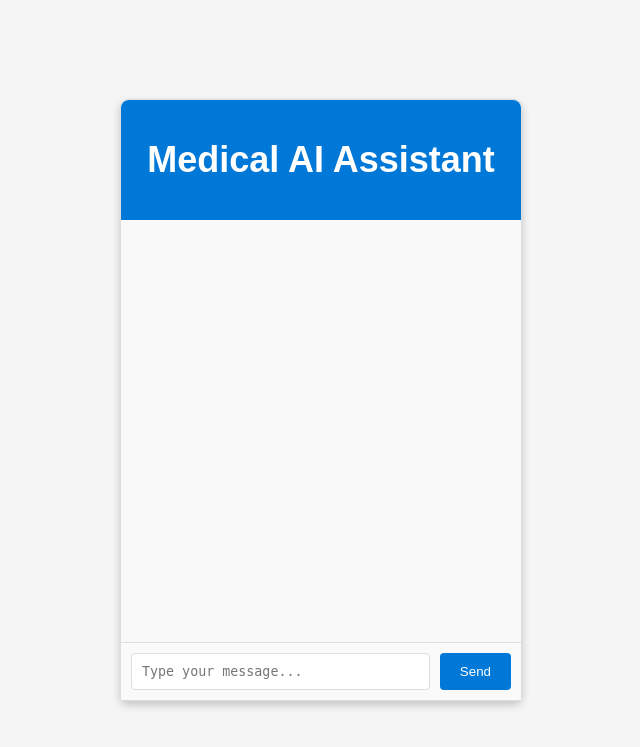
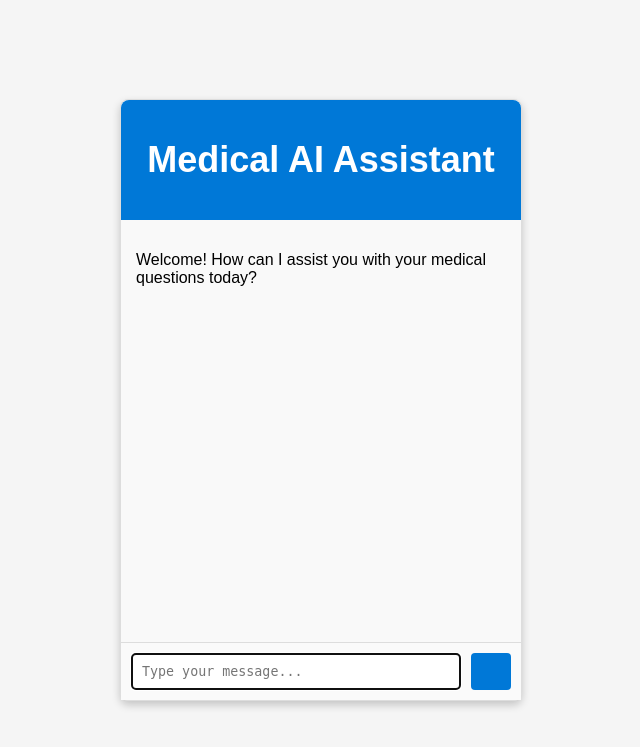
Before and after one commit to Vineeth-Varanasi/Medical-AI-Assistant, a Flask app: page / in a window 1280 px wide. Shown: the top 747 px of the page, without its empty margins (319-959 px from the left). Run offline with Flask 3, Linux system fonts and the light colour scheme.

Commit message:
Update chat.html

```diff
--- a/templates/chat.html
+++ b/templates/chat.html
@@ -3,20 +3,37 @@
 <head>
     <meta charset="UTF-8">
     <meta name="viewport" content="width=device-width, initial-scale=1.0">
-  <title>ChatGPT-like Interface</title>
-  <link rel="stylesheet" href="styles.css">
+    <title>Medical AI Assistant</title>
+    <link rel="stylesheet" href="{{ url_for('static', filename='styles.css') }}">
 </head>
 <body>
     <div class="chat-container">
         <header class="chat-header">
             <h1>Medical AI Assistant</h1>
+            <div class="header-accent"></div>
         </header>
+
         <div class="chat-display" id="chat-display">
             <!-- Messages will be dynamically added here -->
+            <div class="welcome-message">
+                <p>Welcome! How can I assist you with your medical questions today?</p>
             </div>
+        </div>
+
+        <div class="typing-indicator hidden" id="typing-indicator">
+            <span></span>
+            <span></span>
+            <span></span>
+        </div>
+
         <div class="chat-input">
-      <textarea id="user-input" rows="1" placeholder="Type your message..."></textarea>
-      <button id="send-btn">Send</button>
+            <textarea id="user-input" rows="1" placeholder="Type your message..." autofocus></textarea>
+            <button id="send-btn">
+                <svg viewBox="0 0 24 24" fill="none" stroke="currentColor" stroke-width="2" stroke-linecap="round" stroke-linejoin="round">
+                    <line x1="22" y1="2" x2="11" y2="13"></line>
+                    <polygon points="22 2 15 22 11 13 2 9 22 2"></polygon>
+                </svg>
+            </button>
         </div>
     </div>
 
@@ -24,8 +41,15 @@
         const sendBtn = document.getElementById("send-btn");
         const userInput = document.getElementById("user-input");
         const chatDisplay = document.getElementById("chat-display");
+        const typingIndicator = document.getElementById("typing-indicator");
 
         sendBtn.addEventListener("click", sendMessage);
+        userInput.addEventListener("keypress", function(e) {
+            if (e.key === "Enter" && !e.shiftKey) {
+                e.preventDefault();
+                sendMessage();
+            }
+        });
 
         function sendMessage() {
             const userMessage = userInput.value.trim();
@@ -37,6 +61,9 @@
             // Clear input field
             userInput.value = "";
 
+            // Show typing indicator
+            typingIndicator.classList.remove("hidden");
+
             // Fetch response from the backend
             fetch("/get", {
                 method: "POST",
@@ -45,10 +72,13 @@
             })
             .then((response) => response.text())
             .then((botMessage) => {
+                // Hide typing indicator
+                typingIndicator.classList.add("hidden");
                 appendMessage("bot", botMessage);
             })
             .catch((error) => {
                 console.error("Error:", error);
+                typingIndicator.classList.add("hidden");
                 appendMessage("bot", "Oops! Something went wrong. Please try again.");
             });
         }
@@ -60,8 +90,14 @@
             messageContent.textContent = message;
             messageDiv.appendChild(messageContent);
             chatDisplay.appendChild(messageDiv);
-      chatDisplay.scrollTop = chatDisplay.scrollHeight; // Scroll to the bottom
+            chatDisplay.scrollTop = chatDisplay.scrollHeight;
         }
+
+        // Auto-resize textarea
+        userInput.addEventListener("input", function() {
+            this.style.height = "auto";
+            this.style.height = (this.scrollHeight) + "px";
+        });
     </script>
 </body>
 </html>
```
Lines whose indentation alone changed are shown as unchanged.
